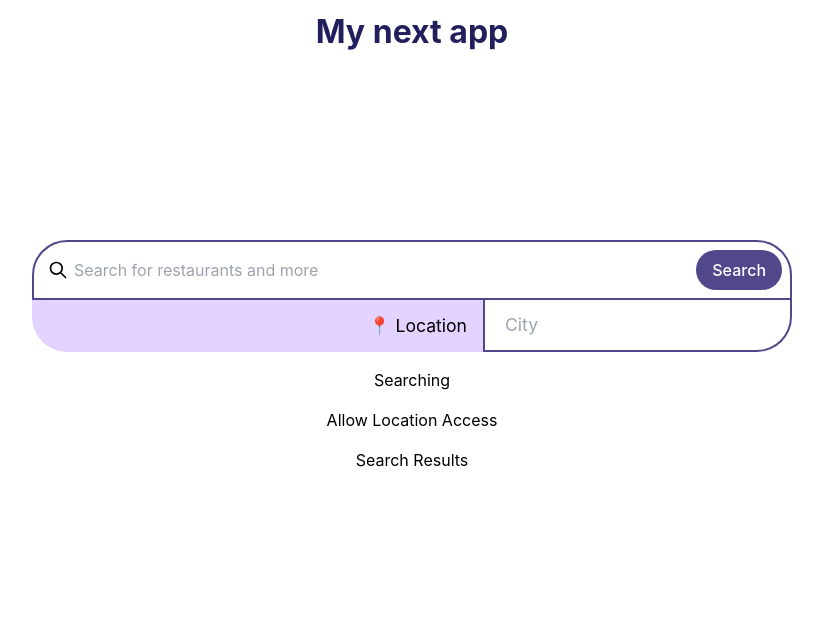
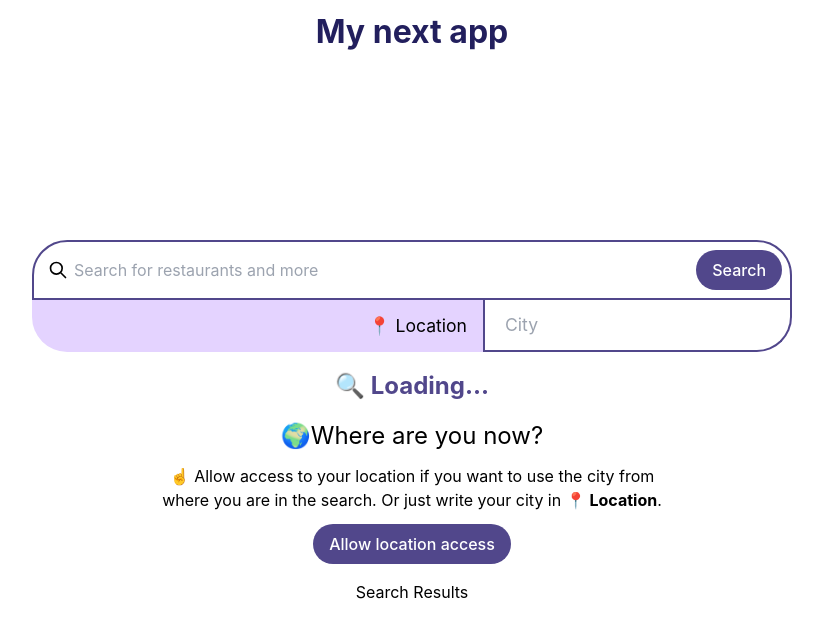
Before and after one commit to edliu9350/Restraurant_search, a Next.js app: page / in a window 1280 px wide. Shown: the top 638 px of the page, without its empty margins (228-1051 px from the left). Built offline with nearby package versions, Linux system fonts and the light colour scheme.

Commit message:
Added the Search and Location component

```diff
--- /dev/null
+++ b/components/RoundedFullButton.tsx
@@ -0,0 +1,19 @@
+import React from 'react'
+
+type RoundedFullButtonProps = {
+  onClick?: () => void
+  text: string
+}
+
+const RoundedFullButton = ({ onClick, text }: RoundedFullButtonProps) => {
+  return (
+    <button
+      onClick={onClick}
+      className="text-white bg-purple-dark hover:bg-purple-darkest focus:ring-4 focus:outline-none focus:ring-purple-light font-medium rounded-full px-4 py-2 dark:hover:bg-purple-darkest dark:focus:ring-blue-800 transition"
+    >
+      {text}
+    </button>
+  )
+}
+
+export default RoundedFullButton
--- a/pages/index.tsx
+++ b/pages/index.tsx
@@ -1,7 +1,9 @@
 import React from 'react'
 import Head from 'next/head'
+import classNames from 'classnames'
+
 import Navbar from '../components/Navbar'
-import classNames from 'classnames'
+import RoundedFullButton from '../components/RoundedFullButton'
 
 export default function Home() {
   return (
@@ -69,8 +71,24 @@ export default function Home() {
               />
             </div>
           </div>
-          <div>Searching</div>
-          <div>Allow Location Access</div>
+          <div className="text-center">
+            <p className="dark:text-purple-lightest text-purple-dark text-[1.5rem] font-bold">
+              <span role={'img'}>🔍</span> Loading...
+            </p>
+          </div>
+          <div className="flex flex-col justify-center items-center gap-y-3 md:w-[500px] text-center">
+            <h1 className="text-2xl">🌍Where are you now? </h1>
+            <p>
+              <span role={'img'}>☝️</span> Allow access to your location if you
+              want to use the city from where you are in the search. Or just
+              write your city in{' '}
+              <b>
+                <span role={'img'}>📍</span> Location
+              </b>
+              .
+            </p>
+            <RoundedFullButton text="Allow location access" />
+          </div>
           <div>Search Results</div>
         </section>
       </main>
```
